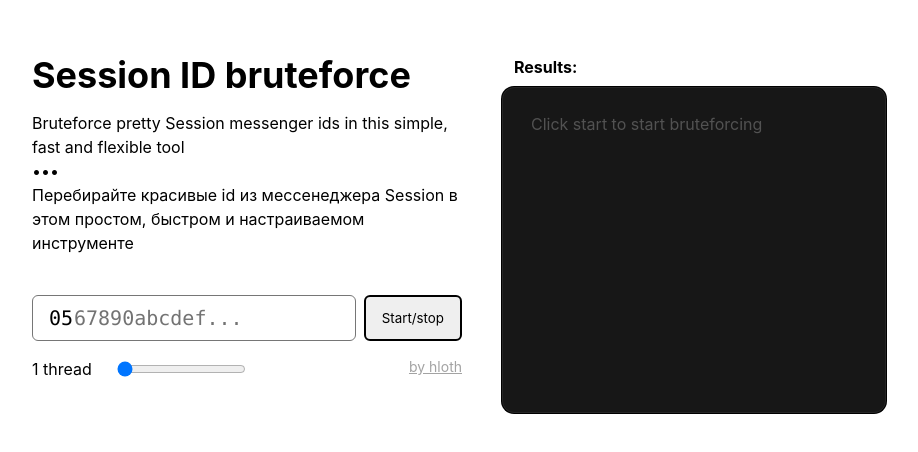
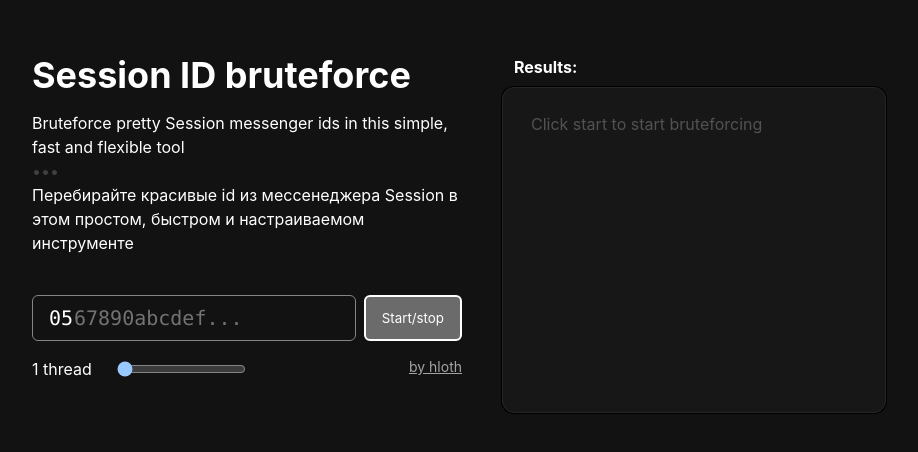
Before and after one commit to VityaSchel/session-id-generator, a React (Vite) app: page / in a window 1280 px wide. Shown: the part 166-618 px from the top of the page, without its empty margins (181-1099 px from the left). Built offline with nearby package versions, Linux system fonts and the light colour scheme.

Commit message:
Fix theme

```diff
--- a/src/shared/styles/global.css
+++ b/src/shared/styles/global.css
@@ -6,7 +6,9 @@
   line-height: 1.5;
   font-weight: 400;
 
-  color-scheme: light dark;
+  color-scheme: dark;
+  background-color: #121212;
+  color: #fff;
 
   font-synthesis: none;
   text-rendering: optimizeLegibility;
--- a/src/widgets/info.tsx
+++ b/src/widgets/info.tsx
@@ -4,7 +4,7 @@
       <h1 className='m-0 text-4xl'>Session ID bruteforce</h1>
       <div>
         <p className='m-0'>Bruteforce pretty Session messenger ids in this simple, fast and flexible tool</p>
-        <span className='dark:text-neutral-700'>•••</span>
+        <span className='text-neutral-700'>•••</span>
         <p className='m-0'>Перебирайте красивые id из мессенеджера Session в этом простом, быстром и настраиваемом инструменте</p>
       </div>
     </>
```
